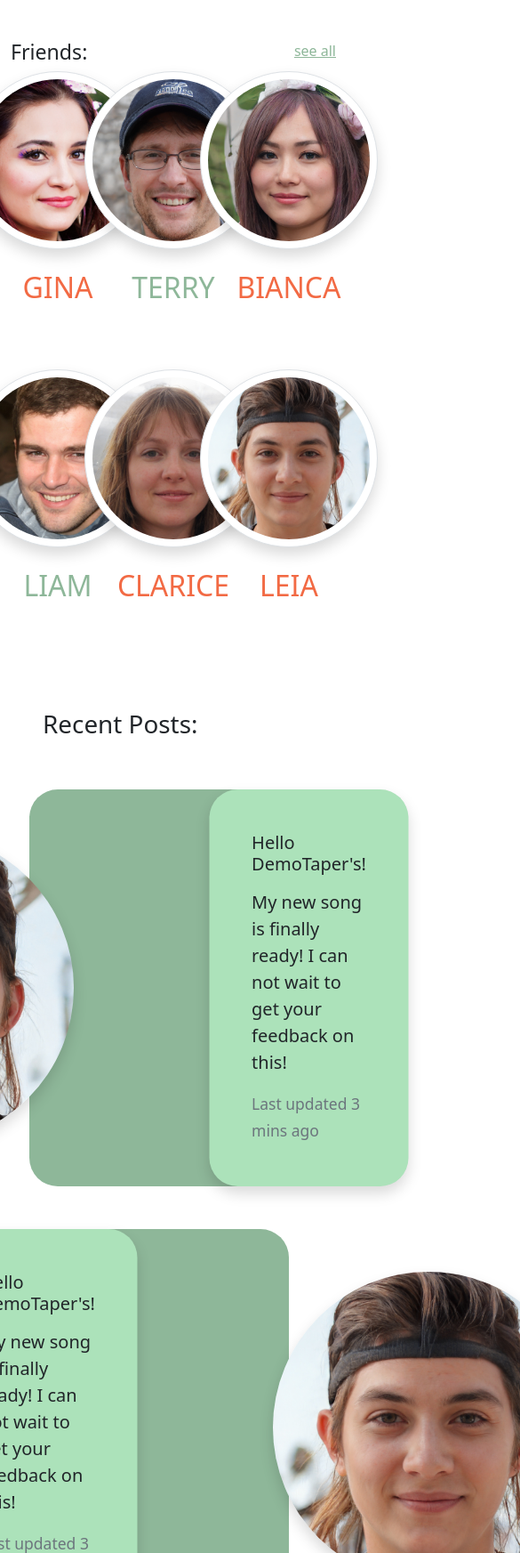
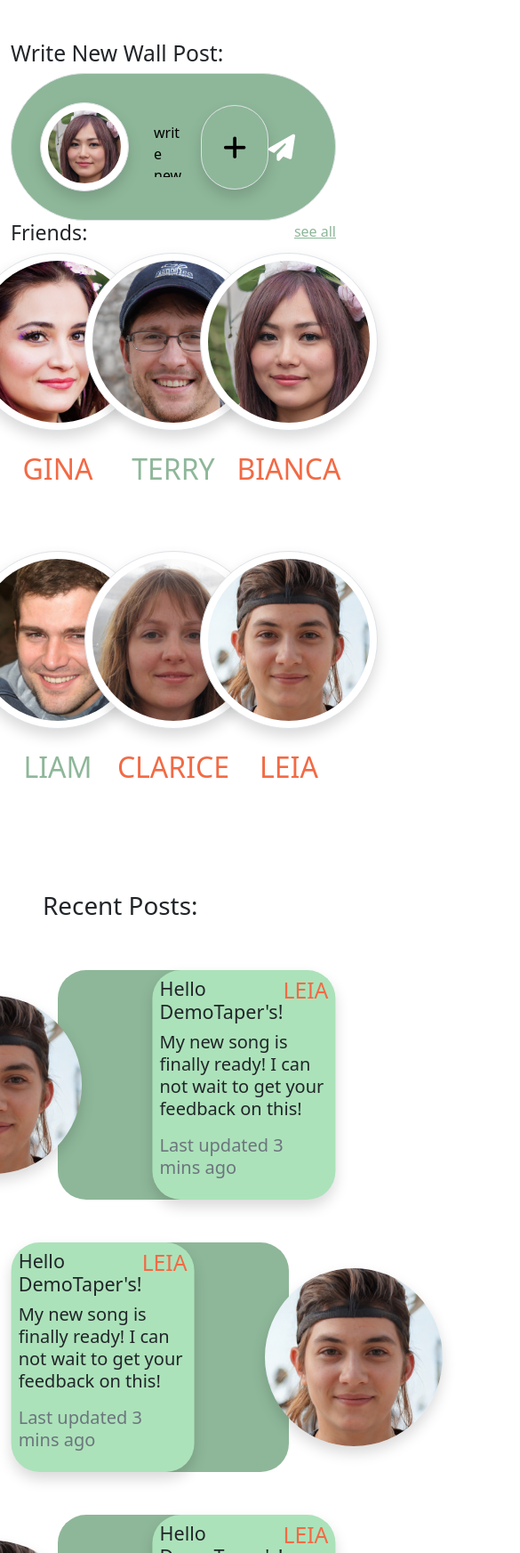
Before and after one commit to VaNomad/css-frameworks-ca, a website: page profile.html in a window 390 px wide. Shown: the part 862-2607 px from the top of the page at 89% size, 585 px wide, since content can reach past the window. Drawn offline with nearby package versions, Linux system fonts and the light colour scheme; a web font is replaced by a local one.

Commit message:
added last components on profile page

```diff
--- a/profile.html
+++ b/profile.html
@@ -89,6 +89,32 @@
       </div>
     </div>
 
+    <!-- New Wall Post: -->
+    <div class="container">
+      <div class="row">
+        <div class="col-12 col-sm-12 col-md-12 col-lg-6 col-xl-6 col-xxl-10 new-message mx-auto">
+          <h2>Write New Wall Post:</h2>
+          <form>
+            <div class="border bg-primary rounded-pill p-4">
+              <div class="d-flex p-2">
+                <div class="col-4">
+                  <img src="/assets/images/avatar-50b2edf3b88fc77b63c3f11440e19bc7.jpg"
+                    class="img-fluid img-thumbnail rounded-circle shadow p-2" alt="...">
+                </div>
+                <div class="p-3 d-flex">
+                  <textarea class="form-control" id="textarea" rows="2" cols="60" placeholder="write new message here..."></textarea>
+                </div>
+                <div class="col-2 d-flex align-items-center justify-content-center">
+                  <a href="" class="border rounded-pill p-4 shadow" style="color: black; font-size: 30px;"><i class="fa-solid fa-plus"></i></a>
+                </div>
+                <button type="submit" class="btn" style="font-size: 30px;"><i class="fa-solid fa-paper-plane"></i></button>
+              </div>
+            </div>
+          </form>
+        </div>
+      </div>
+    </div>
+
     <!-- Friends: -->
     <div class="container">
       <div class="row friends">
@@ -128,16 +154,21 @@
       <div class="row d-flex justify-content-center">
 
         <h1 class="p-5">Recent Posts:</h1>
-        <div class="col-10 recents mb-5 rounded-5 bg-primary">
+        <div class="col-8 recents mb-5 rounded-5 bg-primary">
+
           <div class="d-flex justify-content-center align-items-center">
+
             <div class="recents-img-box-left">
               <img src="/assets/images/avatar-0c8f437368a3ebd3860280e099d4b85b.jpg" class="img-fluid shadow rounded-circle" alt="...">
             </div>
             <div class="recents-text-left">
-              <div class="card-title rounded-5 p-5 bg-success shadow">
-                <h5 class="card-title mb-3">Hello DemoTaper's!</h5>
-                <p class="card-text">My new song is finally ready! I can not wait to get your feedback on this!</p>
-                <p class="card-text"><small class="text-muted">Last updated 3 mins ago</small></p>
+              <div class="rounded-5 p-2 bg-success shadow">
+                <div class="d-flex justify-content-between">
+                  <h4 class="">Hello DemoTaper's!</h4>
+                  <h2 class="friend text-danger">LEIA</h2>
+                </div>
+                <p class="lh-sm">My new song is finally ready! I can not wait to get your feedback on this!</p>
+                <p class="lh-sm text-muted">Last updated 3 mins ago</p>
               </div>
             </div>
           </div>
@@ -146,10 +177,13 @@
         <div class="col-8 recents mb-5 rounded-5 bg-primary">
           <div class="d-flex justify-content-center align-items-center">
             <div class="recents-text-right">
-              <div class="card-title rounded-5 p-5 bg-success shadow">
-                <h5 class="card-title mb-3">Hello DemoTaper's!</h5>
-                <p class="card-text">My new song is finally ready! I can not wait to get your feedback on this!</p>
-                <p class="card-text"><small class="text-muted">Last updated 3 mins ago</small></p>
+              <div class="rounded-5 p-2 bg-success shadow">
+                <div class="d-flex justify-content-between">
+                  <h4 class="">Hello DemoTaper's!</h4>
+                  <h2 class="friend text-danger">LEIA</h2>
+                </div>
+                <p class="lh-sm">My new song is finally ready! I can not wait to get your feedback on this!</p>
+                <p class="lh-sm text-muted">Last updated 3 mins ago</p>
               </div>
             </div>
             <div class="recents-img-box-right">
@@ -158,16 +192,19 @@
           </div>
         </div>
 
-        <div class="col-10 recents mb-5 rounded-5 bg-primary">
+        <div class="col-8 recents mb-5 rounded-5 bg-primary">
           <div class="d-flex justify-content-center align-items-center">
             <div class="recents-img-box-left">
               <img src="/assets/images/avatar-0c8f437368a3ebd3860280e099d4b85b.jpg" class="img-fluid shadow rounded-circle" alt="...">
             </div>
             <div class="recents-text-left">
-              <div class="card-title rounded-5 p-5 bg-success shadow">
-                <h5 class="card-title mb-3">Hello DemoTaper's!</h5>
-                <p class="card-text">My new song is finally ready! I can not wait to get your feedback on this!</p>
-                <p class="card-text"><small class="text-muted">Last updated 3 mins ago</small></p>
+              <div class="rounded-5 p-2 bg-success shadow">
+                <div class="d-flex justify-content-between">
+                  <h4 class="">Hello DemoTaper's!</h4>
+                  <h2 class="friend text-danger">LEIA</h2>
+                </div>
+                <p class="lh-sm">My new song is finally ready! I can not wait to get your feedback on this!</p>
+                <p class="lh-sm text-muted">Last updated 3 mins ago</p>
               </div>
             </div>
           </div>
--- a/src/scss/partials/_index.scss
+++ b/src/scss/partials/_index.scss
@@ -3,6 +3,11 @@ body {
 }
 
 //Messages:
+
+.new-message img {
+  max-width: 100px;
+}
+
 .form-control::placeholder {
   color: white;
 }
--- a/src/scss/partials/_profile.scss
+++ b/src/scss/partials/_profile.scss
@@ -11,6 +11,9 @@
 .about p {
   margin-left: 5rem;
 }
+
+//New Wall Post
+
 
 //friends-section
 .friends img {
@@ -31,7 +34,7 @@
 }
 
 .recents img {
-  max-width: 350px;
+  max-width: 200px;
 }
 
 .recents-text-left {
```
Also changed, not shown: index.html (+3 -2 lines), dist/css/styles.css, 1 other file.
